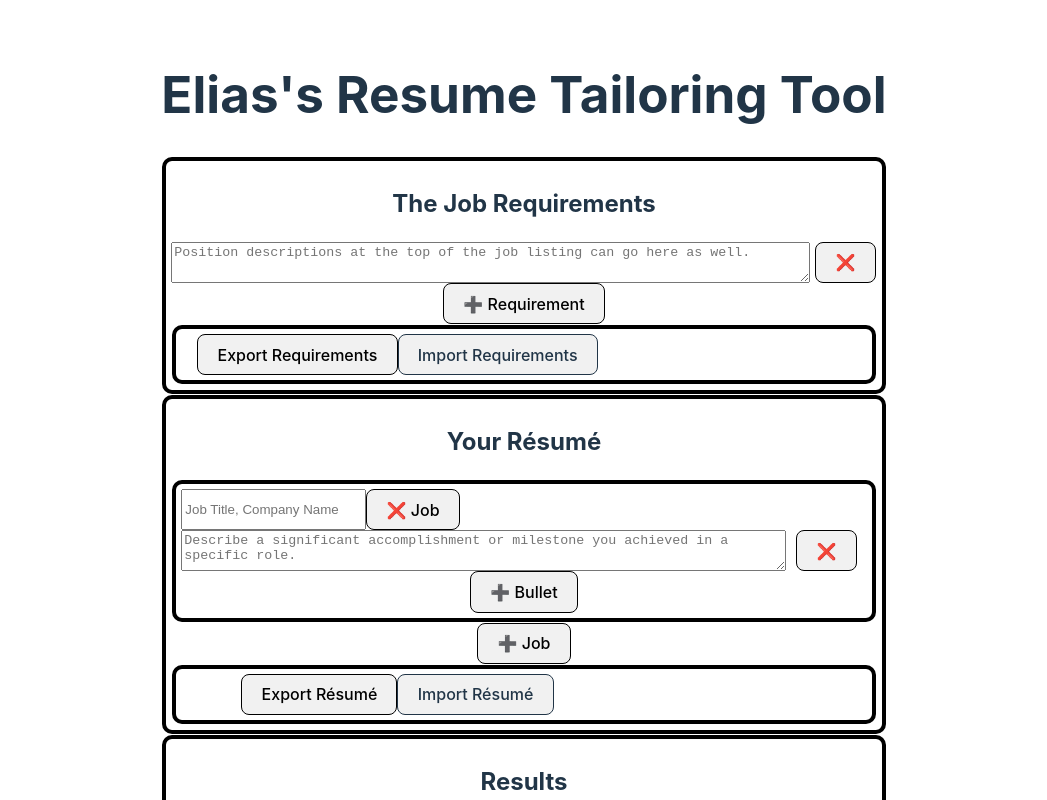
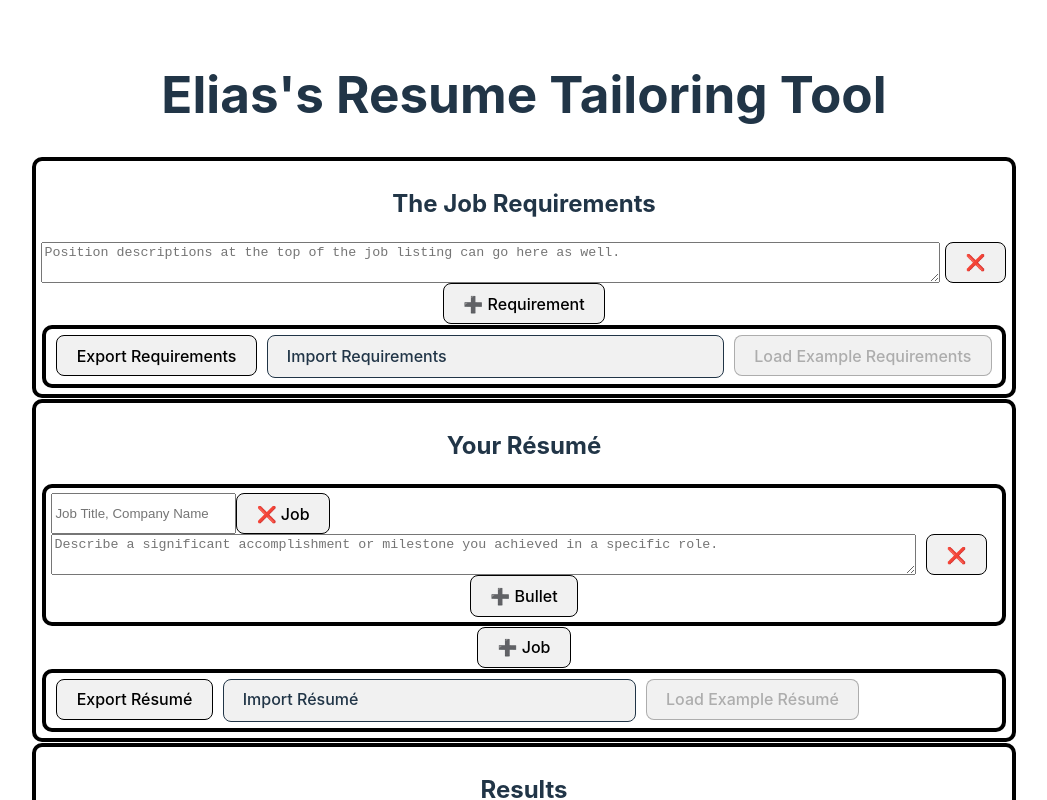
Before and after one commit to HandcartCactus/resume-tailoring-tool, a Vue app in the folder frontend/: page / in a window 1280 px wide. Shown: the top 800 px of the page, without its empty margins (116-1163 px from the left). Built offline with nearby package versions, Linux system fonts and the light colour scheme.

Commit message:
add example functionality to import export container

```diff
--- a/frontend/src/components/ImportExportContainer.vue
+++ b/frontend/src/components/ImportExportContainer.vue
@@ -1,19 +1,27 @@
 <template>
   <div class="rounded-light-spacing">
     <div>
-      <span>
-        <button @click="exportData()">Export {{ elemName }}</button>
-
-        <label :for="uniqueElementId" class="pseudo-button"
-          >Import {{ elemName }}</label
-        >
-        <input
+      <div class="button-container">
+        <div class="button">
+          <button @click="exportData()">Export {{ elemName }}</button>
+        </div>
+        <div class="button file-input-container">
+          <label :for="uniqueElementId" class="pseudo-button"
+          >Import {{ elemName }}
+          <input
           type="file"
           :id="uniqueElementId"
           style="visibility: hidden"
+
           @change="handleFileUpload"
         />
-      </span>
+          </label>
+
+        </div>
+        <div class="button">
+          <button @click="loadExampleObj()" :disabled="exampleObj==null">Load Example {{ elemName }}</button>
+        </div>
+      </div>
     </div>
 
     <!-- <button @click="importData()">Import {{ elemName }}</button> -->
@@ -21,13 +29,13 @@
 </template>
 
 <script lang="ts">
-import { defineComponent, ref } from 'vue';
+import { defineComponent } from 'vue';
 import { saveAs } from 'file-saver';
 //import { Requirement } from '../store/stringList.ts';
 
 export default defineComponent({
   name: 'ImportExportContainer',
-  props: ['elemName', 'data', 'importFunc'],
+  props: ['elemName', 'data', 'importFunc', 'exampleObj'],
   methods: {
     async handleFileUpload(event: Event) {
       const input = event.target as HTMLInputElement;
@@ -64,6 +72,13 @@ export default defineComponent({
         reader.readAsText(file);
       });
     },
+    async loadExampleObj() {
+      if (this.exampleObj) {
+        // deep copy (i hate javascript so much it's unreal)
+        const stupidDeepCopyHack = JSON.parse(JSON.stringify(this.exampleObj))
+        this.importData(stupidDeepCopyHack);
+      }
+    }
   },
   setup(props) {
     function exportData() {
@@ -89,4 +104,20 @@ export default defineComponent({
 });
 </script>
 
-<style scoped></style>
+<style scoped>
+
+.button-container {
+    display: flex;
+}
+
+/* Style for each button div */
+.button {
+    margin-right: 5px;
+    margin-left: 5px;
+    margin-top: 1px;
+    margin-bottom: 1px;
+}
+
+
+
+</style>
```
